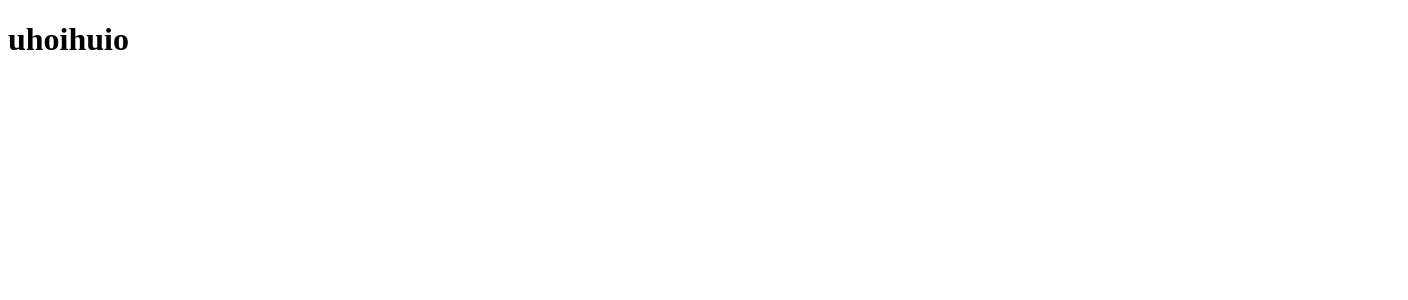
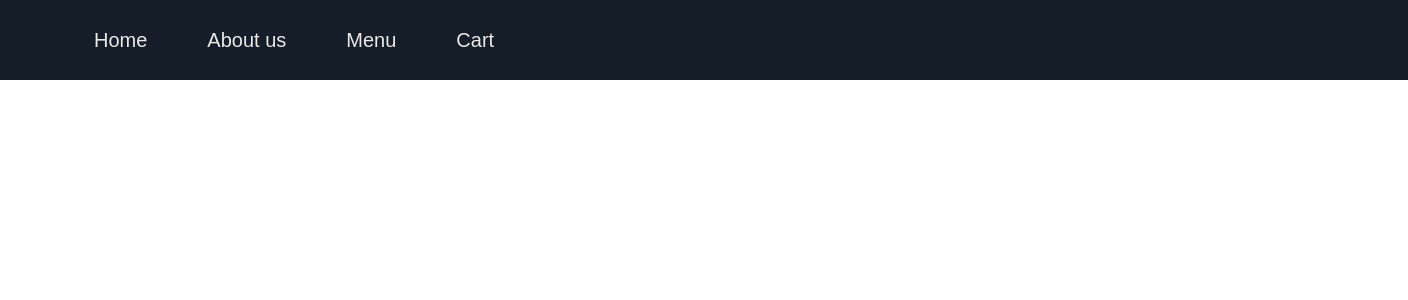
Before and after one commit to Ivaylo2000/Restaurant_app, a React (Create React App) app: page / in a window 1280 px wide. Shown: the top 300 px of the page, 1408 px wide, since content can reach past the window. Built offline with nearby package versions, Linux system fonts and the light colour scheme.

Commit message:
created MainNavigation component

```diff
--- a/package.json
+++ b/package.json
@@ -12,6 +12,7 @@
     "@types/react-dom": "^18.2.14",
     "react": "^18.2.0",
     "react-dom": "^18.2.0",
+    "react-router-dom": "^6.17.0",
     "react-scripts": "5.0.1",
     "typescript": "^4.9.5",
     "web-vitals": "^2.1.4"
--- a/src/App.tsx
+++ b/src/App.tsx
@@ -1,9 +1,17 @@
 import React from "react";
+import MainNavigation from "./components/MainNavigation";
+import { createBrowserRouter } from "react-router-dom";
+
+const router = createBrowserRouter([
+  {
+    path: "/",
+  },
+]);
 
 function App() {
   return (
     <div>
-      <h1>uhoihuio</h1>
+      <MainNavigation />
     </div>
   );
 }
--- /dev/null
+++ b/src/components/MainNavigation.css
@@ -0,0 +1,66 @@
+.menu-bar {
+  background-color: var(--color-black);
+  height: 80px;
+  width: 100%;
+  display: flex;
+  justify-content: space-between;
+  align-items: center;
+  padding: 0 5%;
+  position: relative;
+}
+
+.menu-bar ul {
+  list-style: none;
+  display: flex;
+}
+
+.menu-bar ul li {
+  padding: 10px 30px;
+  position: relative;
+}
+
+.menu-bar ul li a {
+  font-size: 20px;
+  color: var(--color-white);
+  text-decoration: none;
+  transition: all 0.3s;
+  position: relative;
+}
+
+.menu-bar ul li a:hover {
+  color: var(--color-primary);
+}
+
+.dropdown-menu {
+  display: none;
+  position: absolute;
+  background-color: var(--color-black);
+  top: 100%;
+  left: 0;
+}
+
+.menu-bar ul li:hover .dropdown-menu {
+  display: block;
+}
+
+.menu-bar ul li:hover .dropdown-menu ul {
+  display: block;
+  margin: 10px;
+}
+
+.menu-bar ul li:hover .dropdown-menu ul li {
+  width: 150px;
+  padding: 10px;
+}
+
+.dropdown-menu-1 {
+  display: none;
+}
+
+.dropdown-menu ul li:hover .dropdown-menu-1 {
+  display: block;
+  position: absolute;
+  left: 150px;
+  top: 0;
+  background-color: var(--color-black);
+}
--- /dev/null
+++ b/src/components/MainNavigation.tsx
@@ -0,0 +1,56 @@
+import React from "react";
+import "./MainNavigation.css";
+
+const MainNavigation = () => {
+  const Meals = ["Burger", "Pizza", "BBQ", "Dessert"];
+  const Drinks = ["Beer", "Non-alcoholic", "Alcoholic drinks"];
+
+  return (
+    <div className="menu-bar">
+      <ul>
+        <li>
+          <a href="#">Home</a>
+        </li>
+        <li>
+          <a href="#">About us </a>
+        </li>
+        <li className="MenuLink">
+          <a href="#">Menu </a>
+          <div className="dropdown-menu">
+            <ul>
+              <li className="FoodLink">
+                <a href="#">Meals</a>
+                <div className="dropdown-menu-1">
+                  <ul>
+                    {Meals.map((meal, index) => (
+                      <li key={index}>
+                        <a href={meal}>{meal}</a>
+                      </li>
+                    ))}
+                  </ul>
+                </div>
+              </li>
+              <li className="DrinkLink">
+                <a href="#">Drinks </a>
+                <div className="dropdown-menu-1">
+                  <ul>
+                    {Drinks.map((drink, index) => (
+                      <li key={index}>
+                        <a href={drink}>{drink}</a>
+                      </li>
+                    ))}
+                  </ul>
+                </div>
+              </li>
+            </ul>
+          </div>
+        </li>
+        <li>
+          <a href="#">Cart</a>
+        </li>
+      </ul>
+    </div>
+  );
+};
+
+export default MainNavigation;
--- /dev/null
+++ b/src/index.css
@@ -0,0 +1,15 @@
+* {
+  margin: 0;
+  padding: 0;
+  font-family: sans-serif;
+}
+
+ul {
+  list-style: none;
+}
+:root {
+  --color-primary: #0073ff;
+  --color-white: #e9e9e9;
+  --color-black: #141d28;
+  --color-black-1: #212b38;
+}
--- a/src/index.tsx
+++ b/src/index.tsx
@@ -1,6 +1,7 @@
 import React from "react";
 import ReactDOM from "react-dom/client";
 import App from "./App";
+import "./index.css";
 
 const root = ReactDOM.createRoot(
   document.getElementById("root") as HTMLElement
```
Also changed, not shown: src/pages/Root.tsx (added), 1 other file (tests, documents, lock files or other folders).
